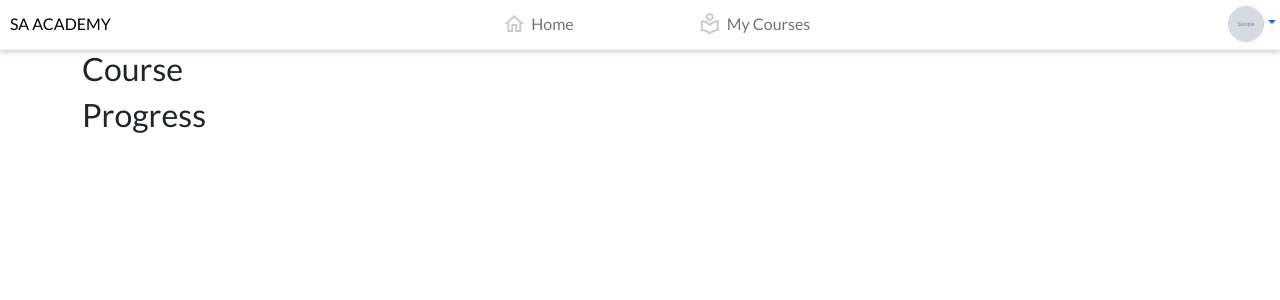
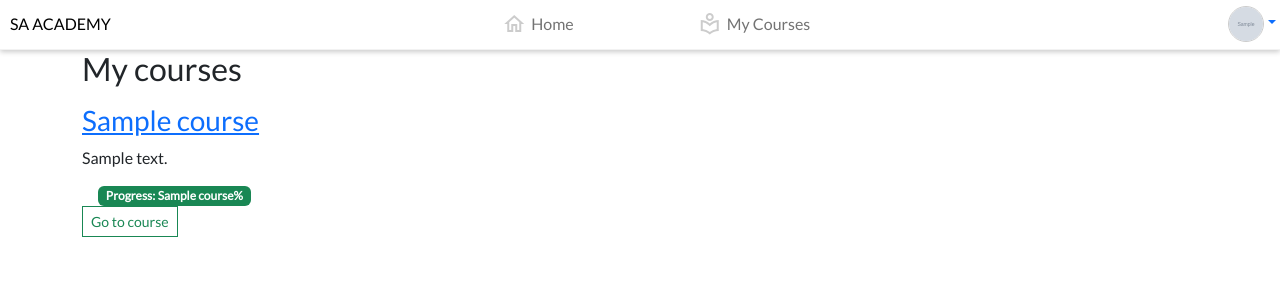
Before and after one commit to AlexeyKozhakin/svetlanabela_academy, a Django app: template main/templates/main/courses.html in a window 1280 px wide. Shown: the top 300 px of the page. Run offline with Django 4.2, Linux system fonts and the light colour scheme; the template is opened without the code that fills it: most values are stand-ins (such as "Sample title", 1, 10 or a date in 2020); grey boxes marked "Sample" are stand-in pictures; some libraries are stand-ins or nearby versions.

Commit message:
refactor: Improve courses page layout

```diff
--- a/main/templates/main/courses.html
+++ b/main/templates/main/courses.html
@@ -1,24 +1,32 @@
-{% extends "../base/base.html" %}
-{% block title %} Courses {% endblock title%}
+{% extends '../base/base.html' %}
+
+{% load static %}
+{% load course_tags %}
+
+{% block external_styles %}
+<link rel="stylesheet" href="{% static 'main/css/index.css' %}">
+<link rel="stylesheet" href="{% static 'main/css/courses.css' %}">
+{% endblock external_styles %}
 
 {% block content %}
-<div class="flexbox-container">
-  <div class="flexbox-item box00"><h2>Course</h2></div>
-  <div class="flexbox-item box000"><h2>Progress</h2></div>
-  {% for i in courses_list %}
-  {% for j in user.courses.all %}
-  {% if i == j %}
-  <div class="flexbox-item box00">{{ i.title }}</div>
-  {% for k in percent_list %}
-  {% if k.course == j %}
-  <div class="flexbox-item box000" >
-    <p><progress value = "{{ k.percent }}" max = "100" /></p>
-    <p>{{ k.percent }} % </p>
+
+{% if courses_list %}
+<h2 class="mb-3 section__title"> My courses </h2>
+<div class="m-coursesWrapper">
+  {% for course in courses_list %}
+  <div class="m-course">
+    <h3 class="m-course__title">
+      <a class="m-course__link" href="{% url 'course_detail' id=course.id %}">{{ course.title }}</a>
+    </h3>
+    <p class="m-course__description">
+      {{ course.description }}
+    </p>
+    <div class="m-course__progress mx-3 badge bg-success">Progress: {{ course | course_progress:request.user }}%</div>
+    <div class="m-course__enrollButtonWrapper">
+      <a class="btn btn-sm btn-outline-success rounded-0 m-course__enrollButton" href="{% url 'course_detail' id=course.id %}">Go to course</a>
+    </div>
   </div>
-  {% endif %}
-  {% endfor %}
-  {% endif %}
-  {% endfor %}
   {% endfor %}
 </div>
+{% endif %}
 {% endblock content %}
```
